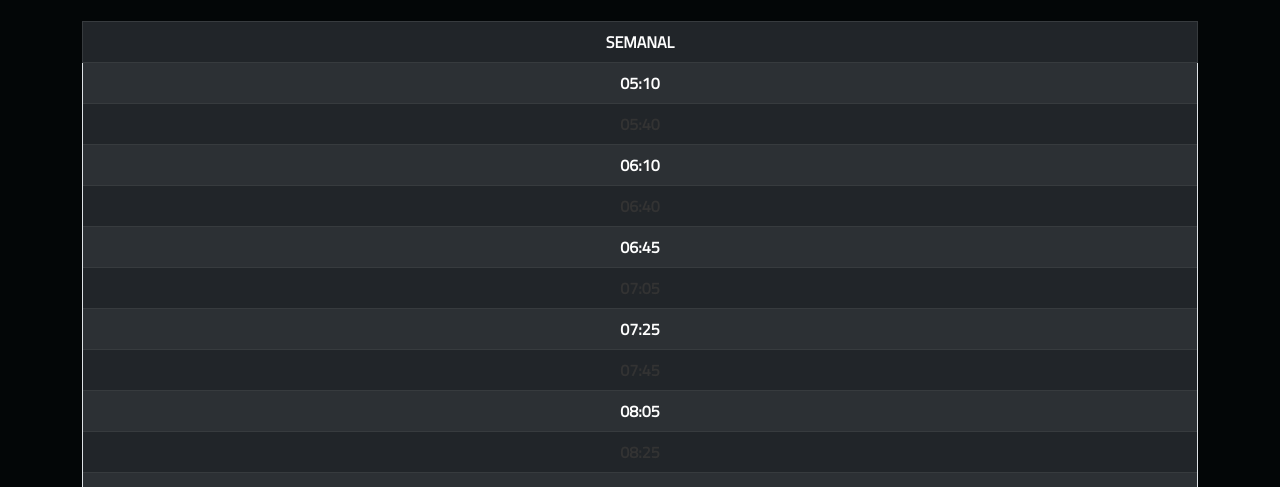
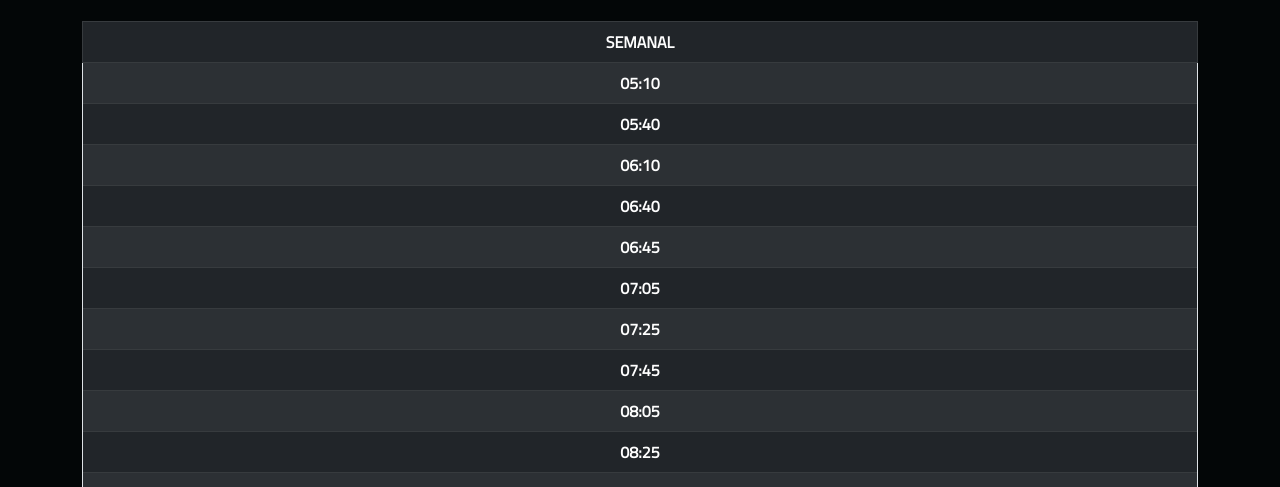
Before and after one commit to Nemo3003/horario-colectivos, a website: page vacas/tirvacas.html in a window 1280 px wide. Shown: the part 313-800 px from the top of the page. Drawn offline with nearby package versions, Linux system fonts and the light colour scheme.

Commit message:
[FIX] Hotfixing colors that were way too dark

```diff
--- a/vacas/tirvacas.html
+++ b/vacas/tirvacas.html
@@ -62,6 +62,10 @@
 
         .table-responsive {
             overflow-x: auto;
+        }
+        .schedule-table td {
+            color: #ffffff !important; /* Ensure the text color is white */
+            text-align: center;
         }
     </style>
 </head>
```
